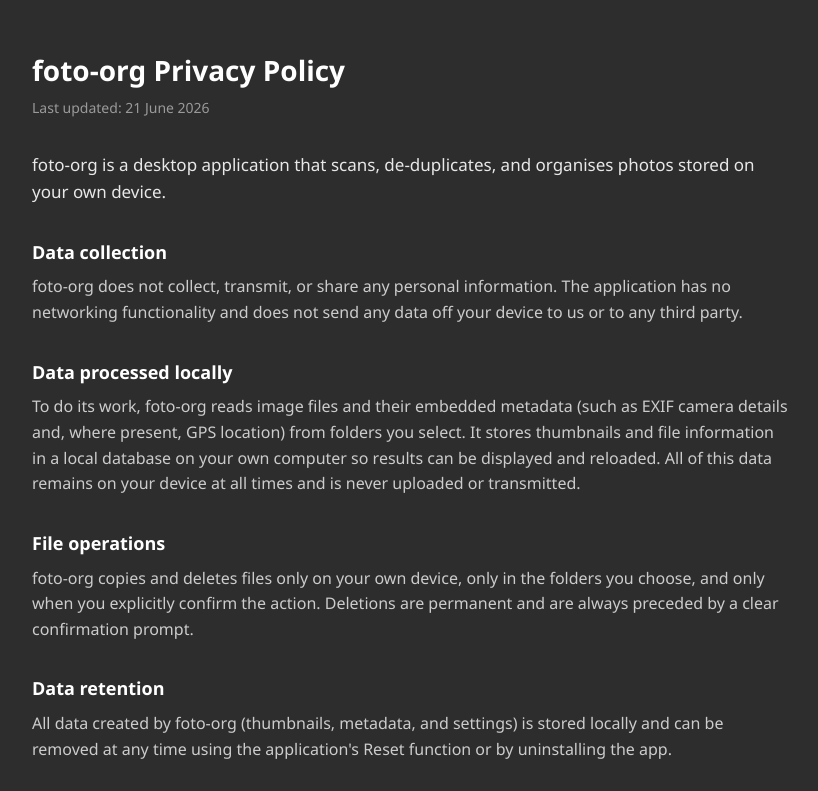
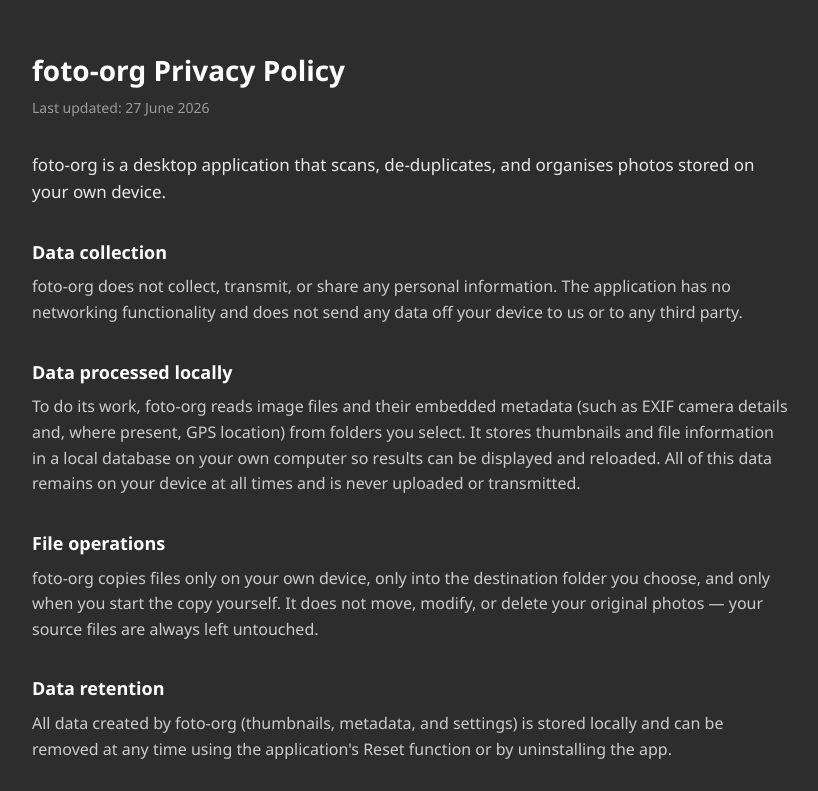
Before and after one commit to leocadle/foto-org-public, a plain HTML site: page privacy.html in a window 1280 px wide. Shown: the top 791 px of the page, without its empty margins (228-1046 px from the left). Drawn offline with Linux system fonts and the light colour scheme.

Commit message:
Update privacy policy last updated date and text

```diff
--- a/privacy.html
+++ b/privacy.html
@@ -61,7 +61,7 @@
 <body>
     <div class="wrap">
         <h1>foto-org Privacy Policy</h1>
-        <div class="updated">Last updated: 21 June 2026</div>
+        <div class="updated">Last updated: 27 June 2026</div>
 
         <p class="lead">
             foto-org is a desktop application that scans, de-duplicates,
@@ -89,10 +89,10 @@
 
         <h2>File operations</h2>
         <p>
-            foto-org copies and deletes files only on your own device,
-            only in the folders you choose, and only when you explicitly
-            confirm the action. Deletions are permanent and are always
-            preceded by a clear confirmation prompt.
+            foto-org copies files only on your own device, only into the
+            destination folder you choose, and only when you start the
+            copy yourself. It does not move, modify, or delete your
+            original photos — your source files are always left untouched.
         </p>
 
         <h2>Data retention</h2>
```
